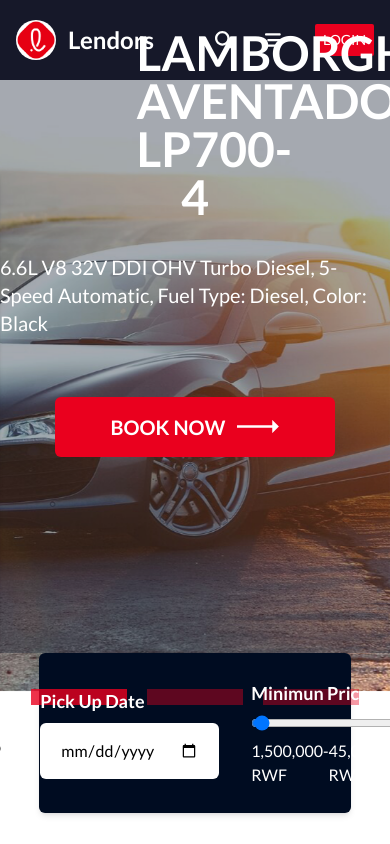
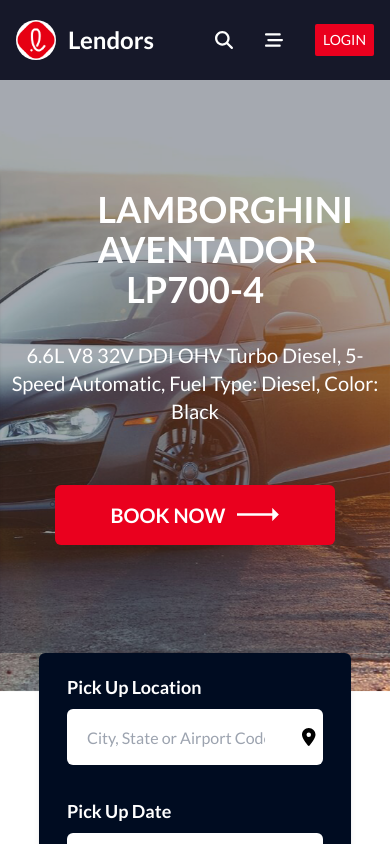
Before and after one commit to patriicke/lendors, a React (Vite) app in the folder frontend/: page / in a window 390 px wide. Built offline with nearby package versions, Linux system fonts and the light colour scheme.

Commit message:
[updated]: I have made teh home page responsive

```diff
--- a/frontend/package.json
+++ b/frontend/package.json
@@ -9,15 +9,16 @@
     "preview": "vite preview"
   },
   "dependencies": {
+    "@emotion/react": "^11.10.5",
     "@fortawesome/fontawesome-svg-core": "^6.2.0",
     "@fortawesome/free-solid-svg-icons": "^6.2.0",
     "@fortawesome/react-fontawesome": "^0.2.0",
     "@reduxjs/toolkit": "^1.8.6",
     "axios": "^1.1.3",
     "react": "^18.2.0",
+    "react-awesome-reveal": "^4.1.0",
     "react-dom": "^18.2.0",
     "react-redux": "^8.0.4",
-    "react-reveal": "^1.2.2",
     "react-router-dom": "^6.4.2",
     "react-simple-image-slider": "^2.4.1",
     "redux-persist": "^6.0.0"
--- a/frontend/src/components/home/HomePageComponent.tsx
+++ b/frontend/src/components/home/HomePageComponent.tsx
@@ -4,12 +4,13 @@
 import Bg_2 from "/assets/bg/bg_02.jpg";
 import Icon_1 from "/icons/icon_01.png";
 import Img_1 from "/assets/img/img_01.jpg";
+import { Slide } from "react-awesome-reveal";
 const HomePageComponent: React.FC = () => {
   const [amount, setAmount] = useState<number>(1500000);
   const categories: string[] = ["All", " Sedan", "Sports", "Luxury"];
   const [currentCategory, setCurrentCategory] = useState<number>(0);
   return (
-    <div className="h-[calc(100vh_-_5rem)] min-h-[calc(100vh_-_5rem)] w-full relative">
+    <div className="h-[calc(100vh_-_5rem)] min-h-[calc(100vh_-_5rem)] w-full relative overflow-auto">
       <div className="h-[70rem] max-h-[80%] w-full absolute top-0 -z-50">
         <img
           src={Bg_2}
@@ -19,9 +20,9 @@
         />
       </div>
       <div className="w-full h-[75%] flex items-center  justify-center gap-10 z-20 flex-col bg-slate-800 bg-opacity-40">
-
-        <div className="flex flex-col items-center w-full gap-8">
-          <h1 className="font-bold text-5xl w-[30%] text-center capitalize text-white">
+        <Slide direction="up">
+          <div className="flex flex-col items-center w-full gap-8 text-center">
+            <h1 className="font-bold text-4xl  xl:text-5xl w-[50%] text-center capitalize text-white">
               {"Lamborghini Aventador LP700-4".toUpperCase()}
             </h1>
             <p className="text-white text-xl">
@@ -33,21 +34,10 @@
               <img src={Icon_1} alt="arrow" />
             </button>
           </div>
-        <div className="flex items-center justify-center gap-5 mt-[12rem]">
-          {Array(3)
-            .fill("")
-            .map((text, index) => (
-              <button
-                className={`w-24 h-4 bg-redish ${
-                  index == 0 ? "bg-opacity-80" : "bg-opacity-40"
-                }`}
-                key={index}
-              ></button>
-            ))}
+        </Slide>
       </div>
-      </div>
-      <section className="h-40 w-4/5 bg-blueish m-auto z-40 px-5 flex items-center gap-8 justify-center rounded-md shadow-md">
-        <div className="flex flex-col gap-2 w-[15em]">
+      <section className="min-h-[5em] w-4/5 bg-blueish m-auto z-40 px-5 flex items-center gap-8 justify-center rounded-md shadow-md flex-wrap overflow-auto py-5">
+        <div className="flex flex-col gap-2 w-[16em]">
           <h1 className="text-white text-lg font-bold">Pick Up Location</h1>
           <div className="h-14 p-2 bg-white rounded-md flex justify-between items-center">
             <input
@@ -61,7 +51,7 @@
             />
           </div>
         </div>
-        <div className="flex flex-col gap-2 w-[15em]">
+        <div className="flex flex-col gap-2 w-[16em]">
           <h1 className="text-white text-lg font-bold">Pick Up Date</h1>
           <div className="h-14 p-2 bg-white rounded-md flex justify-between items-center">
             <input
@@ -90,7 +80,7 @@
             <h1>45,000,000 RWF</h1>
           </div>
         </div>
-        <button className="bg-redish text-white flex items-center justify-center gap-3 px-14 py-4 mt-7 rounded-md font-bold text-xl hover:bg-red-800 duration-300">
+        <button className="bg-redish text-white flex items-center justify-center gap-3 w-[13em] h-14 mt-7 rounded-md font-bold text-xl hover:bg-red-800 duration-300">
           <span>FIND A CAR</span>
           <img src={Icon_1} alt="arrow" />
         </button>
```
Also changed, not shown: 1 other file (tests, documents, lock files or other folders). Lines whose indentation alone changed are shown as unchanged.
